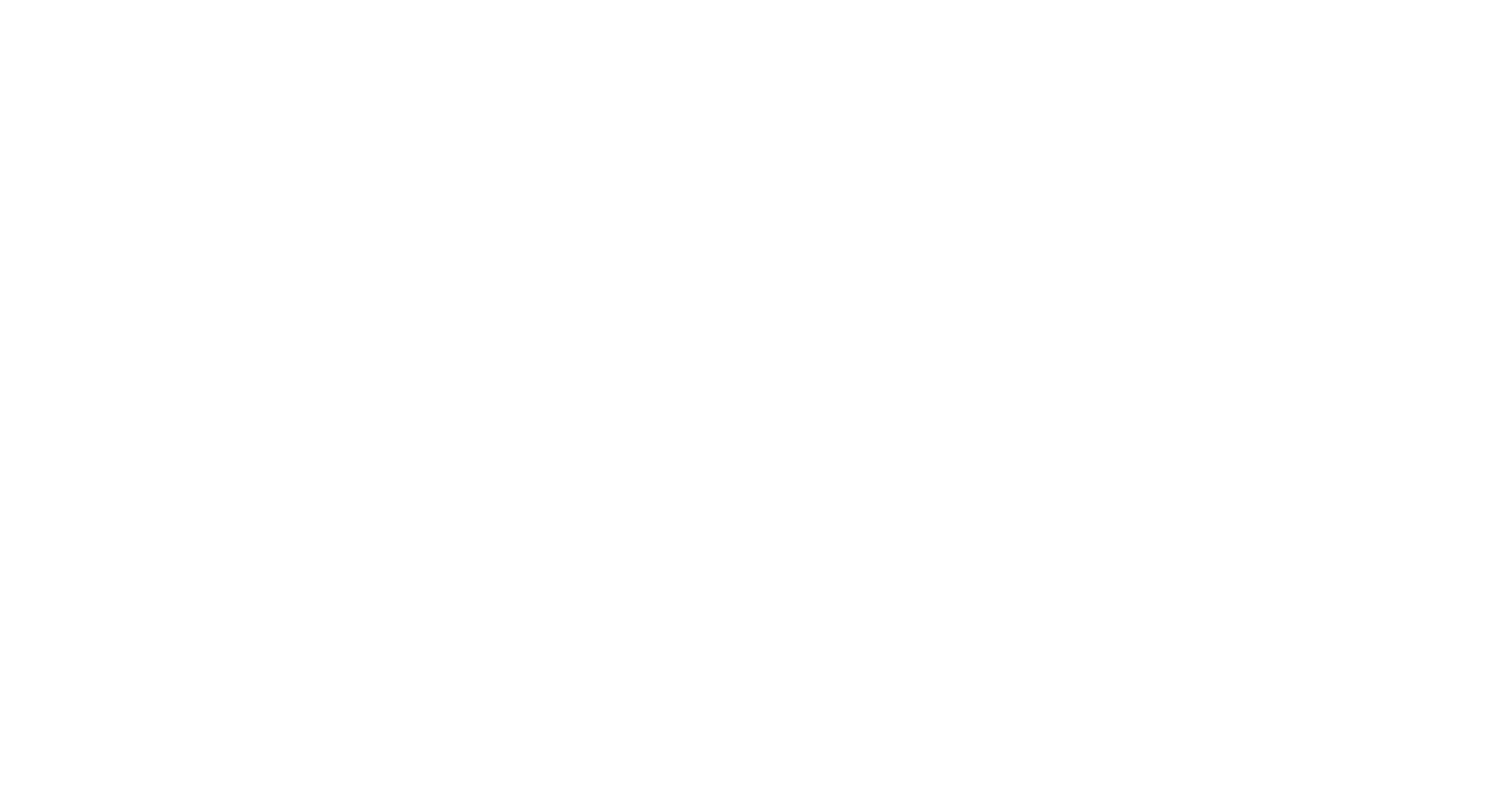
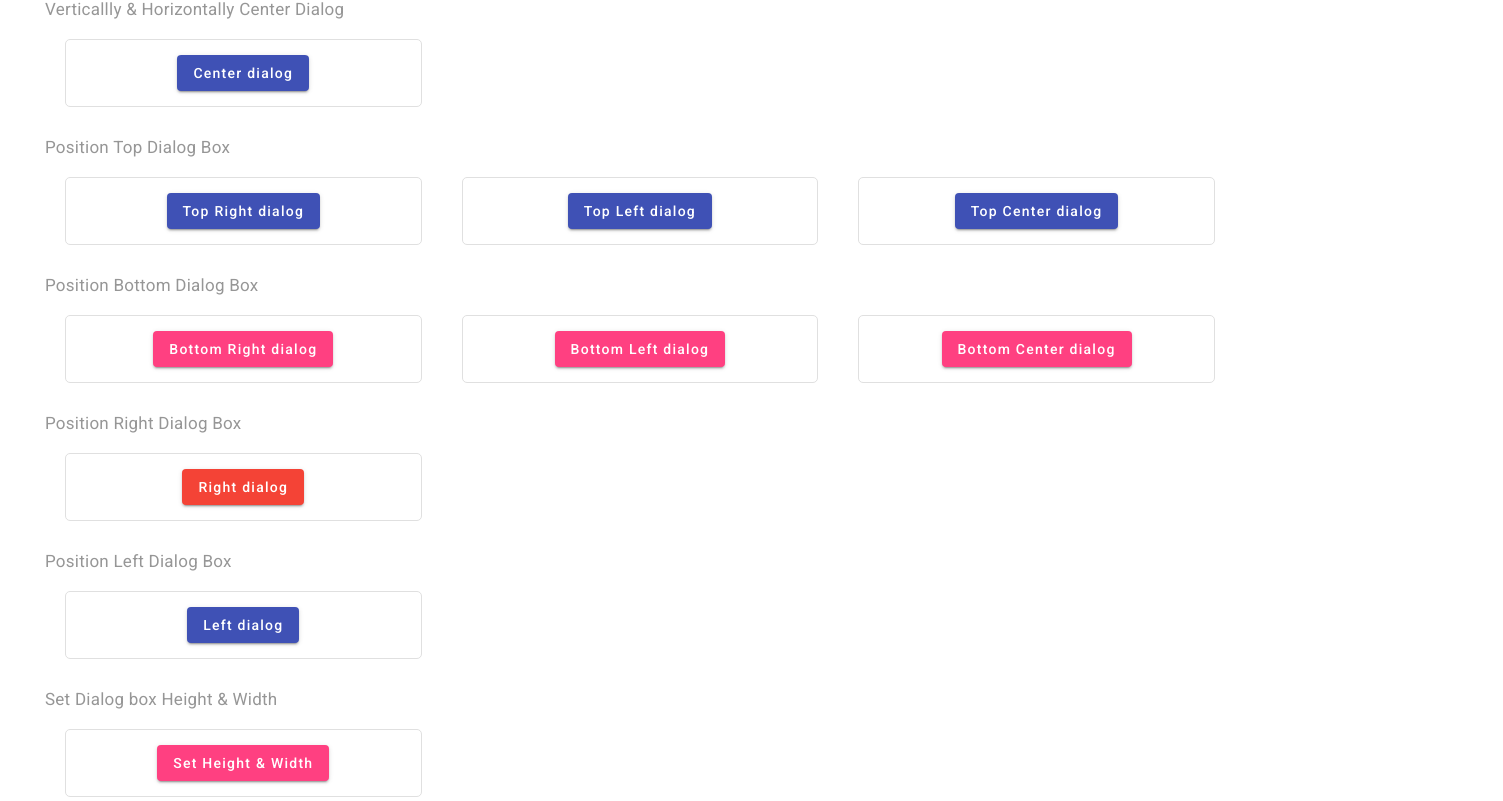
Before and after one commit to Haresh-thumar/Angular-Material-v15-Customize, an Angular app: page /dialog in a window 1280 px wide. Before the commit this address led to /. Shown: the part 199-1000 px from the top of the page, 1503 px wide, since content can reach past the window. Before the commit the page ends 800 px from the top, so only its background shows below. Built offline with nearby package versions, Linux system fonts and the light colour scheme.

Commit message:
dialog component customize

```diff
--- a/src/app/app-routing.module.ts
+++ b/src/app/app-routing.module.ts
@@ -17,6 +17,7 @@ import { SnackbarComponent } from './snackbar/snackbar.component';
 import { TabsComponent } from './tabs/tabs.component';
 import { SidenavComponent } from './sidenav/sidenav.component';
 import { SliderComponent } from './slider/slider.component';
+import { DialogComponent } from './dialog/dialog.component';
 
 const routes: Routes = [
   { path: 'badge', component: BadgeComponent },
@@ -36,6 +37,7 @@ const routes: Routes = [
   { path: 'tabs', component: TabsComponent },
   { path: 'sidenav', component: SidenavComponent },
   { path: 'slider', component: SliderComponent },
+  { path: 'dialog', component: DialogComponent },
 ];
 
 @NgModule({
--- a/src/app/app.component.html
+++ b/src/app/app.component.html
@@ -17,6 +17,7 @@
     <li><a routerLink="tabs" routerLinkActive="active">Tabs</a></li>
     <li><a routerLink="sidenav" routerLinkActive="active">Sidenav</a></li>
     <li><a routerLink="slider" routerLinkActive="active">Slider</a></li>
+    <li><a routerLink="dialog" routerLinkActive="active">Dialog</a></li>
   </ul>
 </section>
 
--- /dev/null
+++ b/src/app/dialog/dialog.component.html
@@ -0,0 +1,80 @@
+<h1>Customize Mat-Dialog</h1>
+
+<br>
+
+<!-------------- Verticallly & Horizontally Center Dialog ------------->
+<div class="flex-box">
+    <p>Verticallly & Horizontally Center Dialog</p>
+    <div class="column">
+        <button mat-raised-button color="primary" (click)="openDialog()">Center dialog</button>
+    </div>
+</div>
+
+
+<!----------------- Top Position Dialog ---------------->
+<div class="flex-box">
+    <p>Position Top Dialog Box</p>
+    <!---------- Top-Right ---------->
+    <div class="column">
+        <button mat-raised-button color="primary" (click)="openDialog2()">Top Right dialog</button>
+    </div>
+    <!---------- Top-Left ---------->
+    <div class="column">
+        <button mat-raised-button color="primary" (click)="openDialog3()">Top Left dialog</button>
+    </div>
+    <!---------- Top-Center ---------->
+    <div class="column">
+        <button mat-raised-button color="primary" (click)="openDialog4()">Top Center dialog</button>
+    </div>
+</div>
+
+
+
+<!----------------- Bottom Position Dialog ---------------->
+<div class="flex-box">
+    <p>Position Bottom Dialog Box</p>
+    <!---------- Bottom-Right ---------->
+    <div class="column">
+        <button mat-raised-button color="accent" (click)="openDialog5()">Bottom Right dialog</button>
+    </div>
+    <!---------- Bottom-Left ---------->
+    <div class="column">
+        <button mat-raised-button color="accent" (click)="openDialog6()">Bottom Left dialog</button>
+    </div>
+    <!---------- Bottom-Center ---------->
+    <div class="column">
+        <button mat-raised-button color="accent" (click)="openDialog7()">Bottom Center dialog</button>
+    </div>
+</div>
+
+
+
+<!----------------- Right Position Dialog ---------------->
+<div class="flex-box">
+    <p>Position Right Dialog Box</p>
+    <!---------- Right ---------->
+    <div class="column">
+        <button mat-raised-button color="warn" (click)="openDialog8()">Right dialog</button>
+    </div>
+</div>
+
+
+<!----------------- Left Position Dialog ---------------->
+<div class="flex-box">
+    <p>Position Left Dialog Box</p>
+    <!---------- Left ---------->
+    <div class="column">
+        <button mat-raised-button color="primary" (click)="openDialog9()">Left dialog</button>
+    </div>
+</div>
+
+
+<!--------------- Set Dialog box Height & Width ---------------->
+<div class="flex-box">
+    <p>Set Dialog box Height & Width</p>
+    <div class="column">
+        <button mat-raised-button color="accent" (click)="openDialog10()">Set Height & Width</button>
+    </div>
+</div>
+
+<br><br><br>
--- /dev/null
+++ b/src/app/dialog/dialog.component.scss
@@ -0,0 +1,84 @@
+.flex-box {
+    display: grid;
+    margin: 20px 10px;
+    grid-template-columns: repeat(3, 33.33%);
+}
+
+.flex-box>p {
+    grid-column: span 3;
+    font-size: 17px;
+    color: rgb(150, 150, 150);
+    margin: 10px 0 20px 0;
+}
+
+.flex-box>.column {
+    border: 1px solid rgb(224, 224, 224);
+    padding: 15px;
+    margin: 0 20px;
+    border-radius: 5px;
+    text-align: center;
+}
+
+
+
+// // change Mat-Dialog Container CSS
+// ::ng-deep .mat-mdc-dialog-container {
+//     --mdc-dialog-container-color: #b4ebff; // change Dialog Box Background Container Color
+//     --mdc-dialog-with-divider-divider-color: rgba(0, 0, 0, 0.12);  // change dialog divider color
+//     --mdc-dialog-subhead-color: red; // change dialog title color
+//     --mdc-dialog-supporting-text-color: rgb(29, 44, 255); // change dialog content color
+// }
+
+// // change mat-dialog font styling
+// ::ng-deep .mat-mdc-dialog-container {
+//     // for title only
+//     --mdc-dialog-subhead-font: Cambria, Cochin, Georgia, Times, 'Times New Roman', serif;  // change content font-family
+//     --mdc-dialog-subhead-line-height: 25px;  // change dialog title line height
+//     --mdc-dialog-subhead-size: 25px;  // change dialog title font size
+//     --mdc-dialog-subhead-weight: 600;  // change dialog font title weight
+//     --mdc-dialog-subhead-tracking: 3px; // change title font letter-spacing
+
+//     // for content text only
+//     --mdc-dialog-supporting-text-font: 'Lucida Sans', 'Lucida Sans Regular', 'Lucida Grande', 'Lucida Sans Unicode', Geneva, Verdana, sans-serif;  // change content font-family
+//     --mdc-dialog-supporting-text-line-height: 25px; // change container font line height
+//     --mdc-dialog-supporting-text-size: 10px; // change contaner font-size
+//     --mdc-dialog-supporting-text-weight: 500; // change container font weight
+//     --mdc-dialog-supporting-text-tracking: 3px;  // change container font letter-spacing
+// }
+
+
+
+
+/*******************************************************************************************************************
+                                        Try Another Way to Use Css
+*******************************************************************************************************************/
+
+// change dialog box container width
+::ng-deep .mat-mdc-dialog-container {
+    width: 600px !important;
+}
+
+// change Dialog Title
+::ng-deep .mat-mdc-dialog-container .mdc-dialog__title {
+    background-color: #5162c76c;
+    border-bottom: 2px solid rgb(206, 0, 0);
+    color: #122ece!important;
+    margin-bottom: 0!important;
+    padding: 0 25px 16px!important;
+}
+
+// change dialog content style
+::ng-deep.mat-mdc-dialog-container .mdc-dialog__content {
+    background-color: #ff5f956c;
+    color: #ff0055!important;
+    font-weight: 600!important;
+    padding: 20px 20px 15px 20px!important;
+    border-bottom: 2px solid rgb(255, 136, 0);
+}
+
+// Change Footer Style
+::ng-deep .mdc-dialog__actions {
+    background-color: #17b94079!important;
+    padding: 20px!important;
+    justify-content: center!important;
+}
--- /dev/null
+++ b/src/app/dialog/dialog.component.ts
@@ -0,0 +1,109 @@
+import { Component } from '@angular/core';
+import { MatDialog } from '@angular/material/dialog';
+
+@Component({
+  selector: 'app-dialog',
+  templateUrl: './dialog.component.html',
+  styleUrls: ['./dialog.component.scss']
+})
+export class DialogComponent {
+
+  constructor(private dialog: MatDialog) { }
+
+  /*------------ Verticallly & Horizontally Center Dialog ------------*/
+  openDialog() {
+    this.dialog.open(DialogComponentContent)
+  }
+
+  /*------------ Top-Right Position Dialog ------------*/
+  openDialog2() {
+    this.dialog.open(DialogComponentContent, {
+      position: { right: '10px', top: '10px' }
+    })
+  }
+
+  /*------------ Top-Left Position Dialog ------------*/
+  openDialog3() {
+    this.dialog.open(DialogComponentContent, {
+      position: { left: '10px', top: '10px' }
+    })
+  }
+
+  /*------------ Top-Center Position Dialog ------------*/
+  openDialog4() {
+    this.dialog.open(DialogComponentContent, {
+      position: { top: '10px' }
+    })
+  }
+
+  /*------------ Bottom-Right Position Dialog ------------*/
+  openDialog5() {
+    this.dialog.open(DialogComponentContent, {
+      position: { right: '10px', bottom: '10px' }
+    })
+  }
+
+  /*------------ Bottom-Left Position Dialog ------------*/
+  openDialog6() {
+    this.dialog.open(DialogComponentContent, {
+      position: { left: '10px', bottom: '10px' }
+    })
+  }
+
+  /*------------ Bottom-Center Position Dialog ------------*/
+  openDialog7() {
+    this.dialog.open(DialogComponentContent, {
+      position: { bottom: '10px' }
+    })
+  }
+
+  /*------------ Right Position Dialog ------------*/
+  openDialog8() {
+    this.dialog.open(DialogComponentContent, {
+      position: { right: '10px' }
+    })
+  }
+
+  /*------------ Left Position Dialog ------------*/
+  openDialog9() {
+    this.dialog.open(DialogComponentContent, {
+      position: { left: '10px' }
+    })
+  }
+
+  /*------------ Set Dialog box Height & Width ------------*/
+  openDialog10() {
+    this.dialog.open(DialogComponentContent, {
+      width: '300px',
+      height: '300px'
+    })
+  }
+
+}
+
+
+
+
+
+
+
+@Component({
+  selector: 'dialog-component',
+  styles: [''],
+  template: `
+  <h2 mat-dialog-title>Install Angular</h2>
+    <mat-dialog-content class="mat-typography">
+      <p>Learn one way to build applications with Angular and reuse your code and abilities to build
+        apps for any deployment target. For web, mobile web, native mobile and native desktop. Learn one way to build applications with Angular and reuse your code and abilities to build
+        apps for any deployment target. For web, mobile web, native mobile and native desktop.</p>
+    </mat-dialog-content>
+    <mat-dialog-actions align="end">
+      <button mat-raised-button mat-dialog-close color="warn">Cancel</button>
+      <button mat-raised-button [mat-dialog-close]="true" cdkFocusInitial color="primary">Install</button>
+    </mat-dialog-actions>
+  `,
+})
+
+export class DialogComponentContent {
+
+}
```
Also changed, not shown: src/app/app.module.ts (+6 -1 lines), 1 other file (tests, documents, lock files or other folders).
